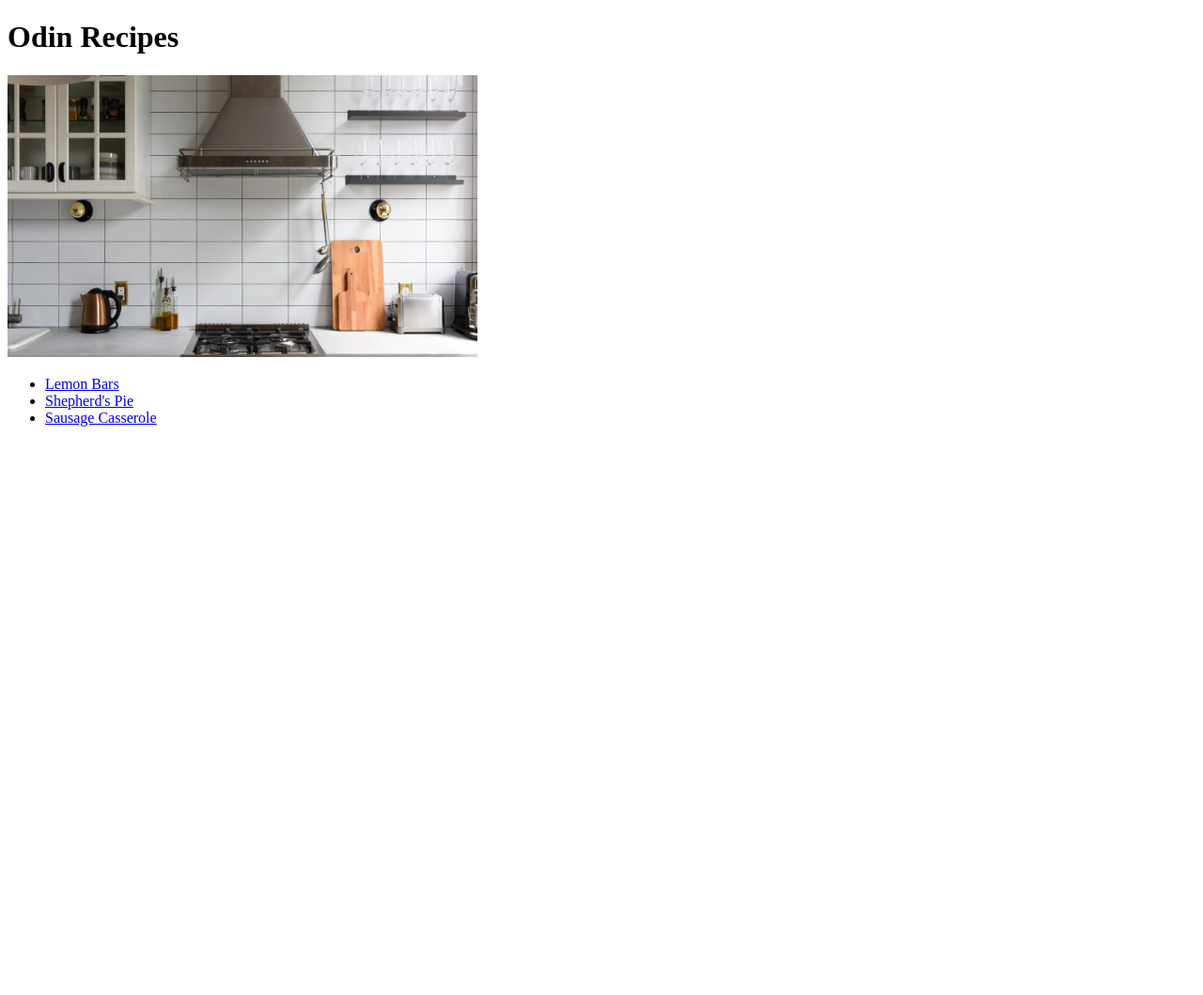
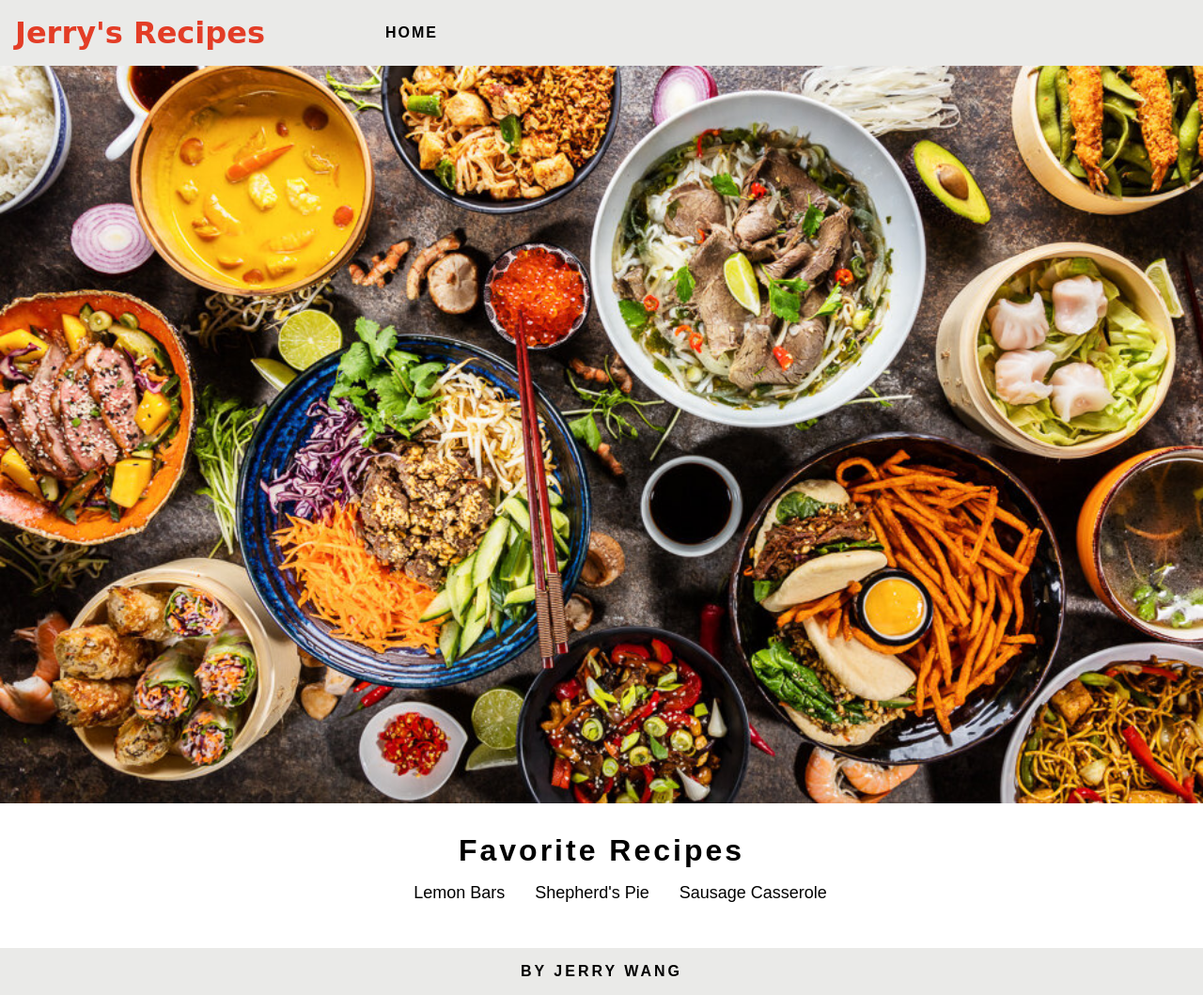
Before and after one commit to jerrywang2352/odin-recipes, a plain HTML site: page index.html in a window 1280 px wide. Shown: the whole page at 94% size. Before the commit the page ends 800 px from the top, so only its background shows below. Drawn offline with Linux system fonts and the light colour scheme.

Commit message:
Style landing page

```diff
--- a/index.html
+++ b/index.html
@@ -2,19 +2,32 @@
 <html>
     <head>
         <meta charset = "UTF-8">
-        <title>Odin Recipes</title>
+        <meta charset="UTF-8">
+        <meta http-equiv="X-UA-Compatible" content="IE=edge">
+        <meta name="viewport" content="width=device-width, initial-scale=1.0">
+        <title>Jerry's Recipes</title>
+        <link rel="stylesheet" href="style.css">
     </head>
     <body>
-        <h1>Odin Recipes</h1>
-        <img src="./images/kitchen.jpeg"
-            width = "500"
-            height = "300"
-            alt="Kitchen">
-        <ul>
-            <li><a href = "./recipes/lemon_bars.html">Lemon Bars</a></li>
-            <li><a href = "./recipes/shepherd_pie.html">Shepherd's Pie</a></li>
-            <li><a href = "./recipes/sausage_casserole.html">Sausage Casserole</a></li>
-        </ul>
+        <div class ="header">
+            <div class="logo">Jerry's Recipes</div>
+            <a href = "index.html" class="header-link">Home</a>
+        </div>
+
+        <div class="title-image"><img src="./images/all_food.jpg" alt="Kitchen"></div>
+
+        <div class="content">
+            <div class="title">Favorite Recipes</div>
+            <ul>
+                <li><a href = "./recipes/lemon_bars.html" class="recipe-link">Lemon Bars</a></li>
+                <li><a href = "./recipes/shepherd_pie.html" class="recipe-link">Shepherd's Pie</a></li>
+                <li><a href = "./recipes/sausage_casserole.html" class="recipe-link">Sausage Casserole</a></li>
+            </ul>
+        </div>
+
+        <div class="footer">
+            <div class="signature">By Jerry Wang</div>
+        </div>
 
     </body>
 </html>
--- /dev/null
+++ b/style.css
@@ -0,0 +1,90 @@
+/*Layout*/
+body{
+    display: flex;
+    flex-direction:column;
+    justify-content: space-between;
+    height: 100vh;
+    margin: auto;
+}
+
+.header {
+    display: flex;
+    background-color: white;
+    gap: 128px;
+    align-items: center;
+    padding: 16px;
+    background-color: #eaeae8;
+}
+.title-image {
+    display: flex;
+    justify-content: center;
+}
+
+img {
+    width: 100vw;
+}
+
+.content {
+    display: flex;
+    flex: 1;
+    flex-direction: column;
+    justify-content: center;
+    align-items: center;
+    padding: 32px;
+}
+
+.footer {
+    display: flex;
+    justify-content: center;
+    align-items: center;
+    background-color: #eaeae8;
+    padding: 16px;
+    margin: 0;
+}
+
+/*Small details*/
+.logo {
+    color: #e33d26;
+    font-size: 32px;
+    font-weight: 900;
+    font-family: "Lucida Handwriting",cursive;
+}
+
+.header .header-link {
+    color: black;
+    text-decoration: none;
+    font-family: "Raleway", sans-serif;
+    font-weight: 700;
+    font-size: 16px;
+    text-transform: uppercase;
+    letter-spacing: 2px;
+}
+
+.content .title {
+    font-family: "Raleway",sans-serif;
+    font-size: 32px;
+    font-weight: 700;
+    letter-spacing: 3px;
+}
+
+ul {
+    display: flex;
+    gap: 32px;
+    list-style: none;
+}
+
+.recipe-link {
+    font-size: 18px;
+    font-family: "Raleway",sans-serif;
+    color: black;
+    text-decoration: none;
+}
+
+
+.signature {
+    font-family: "Raleway", sans-serif;
+    font-size: 16px;
+    font-weight: 700;
+    text-transform: uppercase;
+    letter-spacing: 3px;
+}
```
Also changed, not shown: images/all_food.jpg (added).
